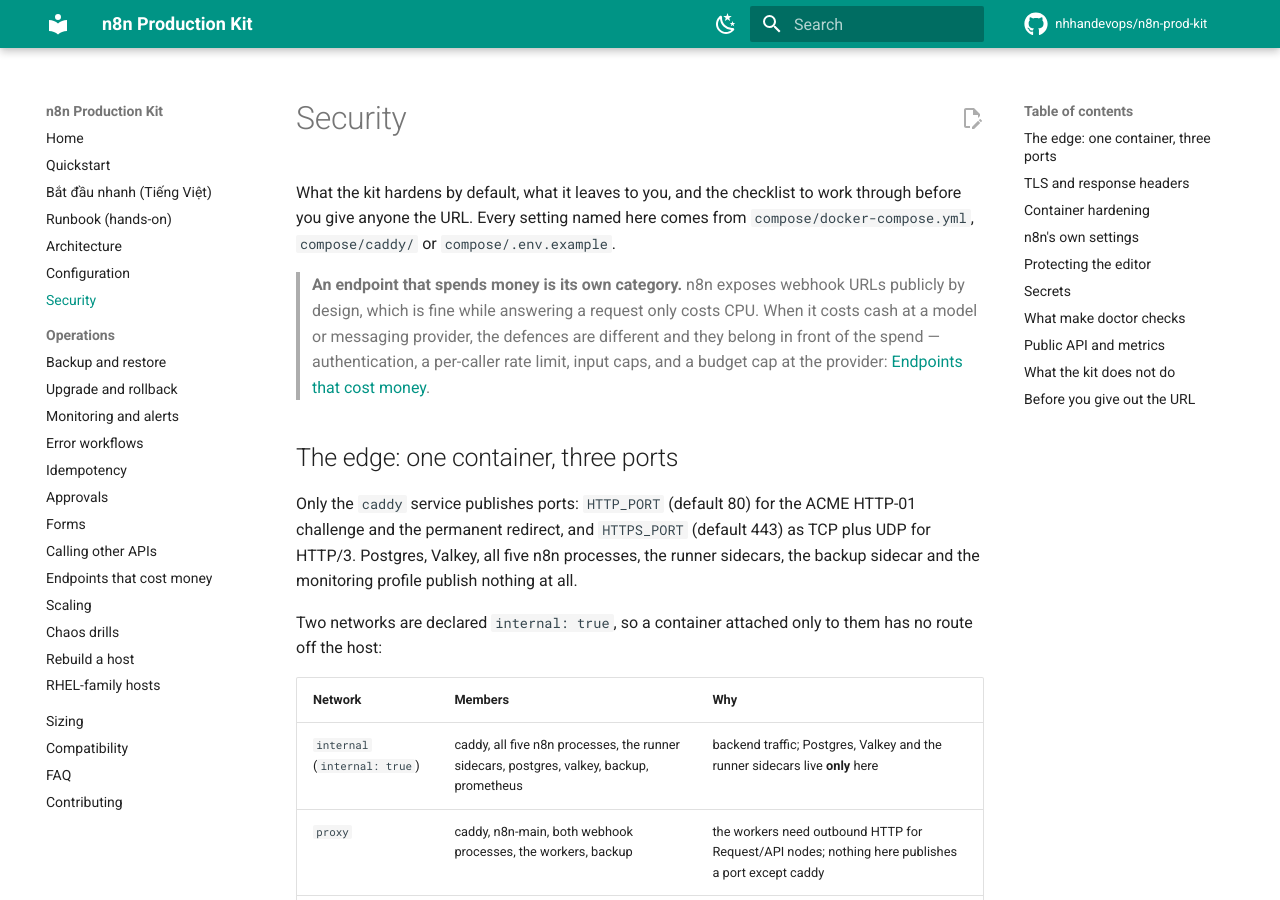
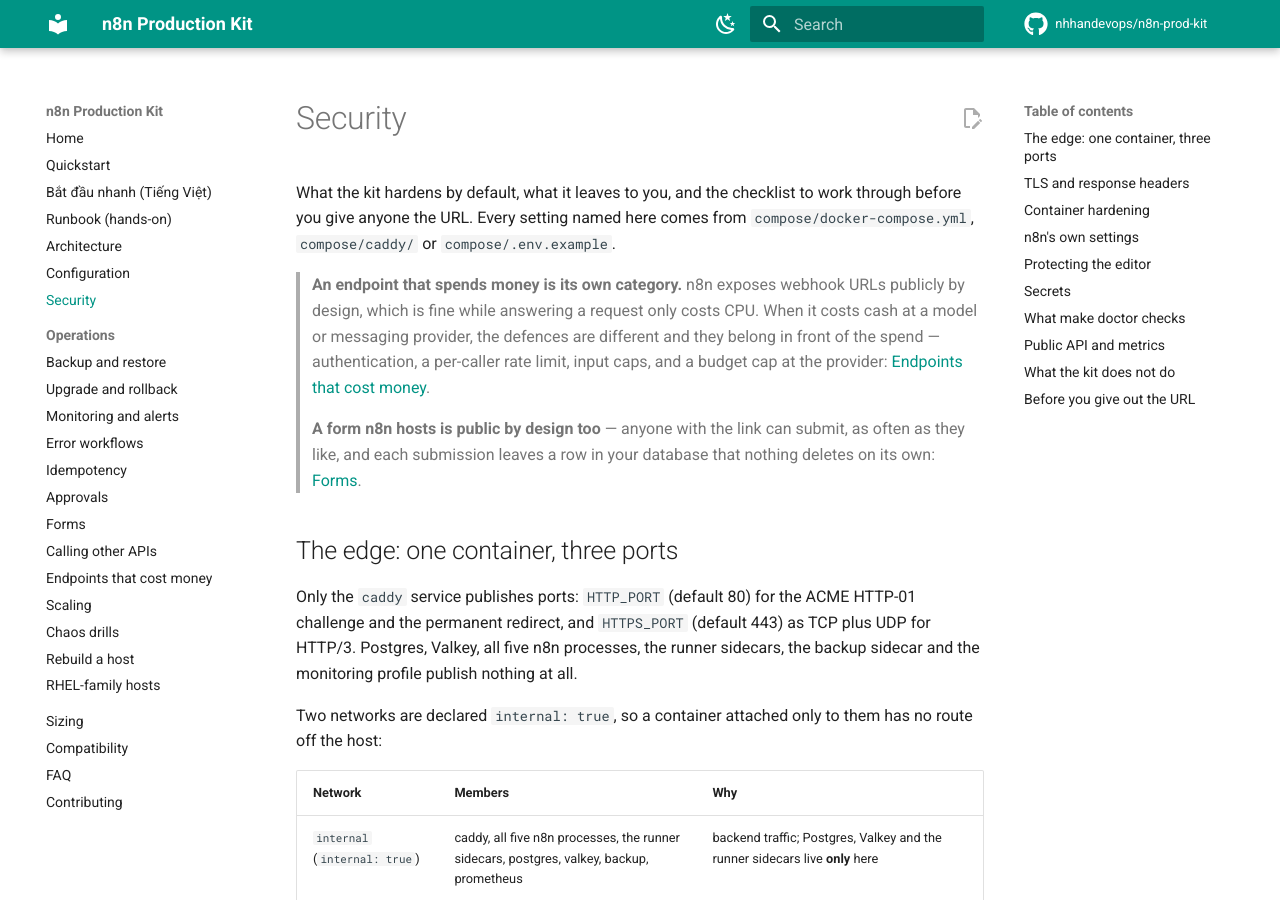
Before and after one commit to nhhandevops/n8n-prod-kit, an MkDocs documentation site: the page built from docs/security.md, in a window 1280 px wide and 900 px high. Built offline with MkDocs 1.6.1 and Material for MkDocs 9.7.7, drawn with Linux system fonts in a browser that asks for light colours; comment, search, counter and statistics services are not loaded.

Commit message:
docs(security): a hosted form is a public endpoint too
Co-Authored-By: Claude Opus 5 <noreply@anthropic.com>

```diff
--- a/docs/security.md
+++ b/docs/security.md
@@ -7,6 +7,10 @@ URL. Every setting named here comes from `compose/docker-compose.yml`, `compose/
 > fine while answering a request only costs CPU. When it costs cash at a model or messaging provider, the
 > defences are different and they belong in front of the spend — authentication, a per-caller rate limit, input
 > caps, and a budget cap at the provider: [Endpoints that cost money](operations/paid-endpoints.md).
+>
+> **A form n8n hosts is public by design too** — anyone with the link can submit, as often as they like, and
+> each submission leaves a row in your database that nothing deletes on its own:
+> [Forms](operations/forms.md).
 
 ## The edge: one container, three ports
 
```
